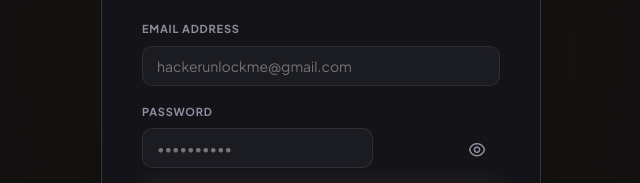
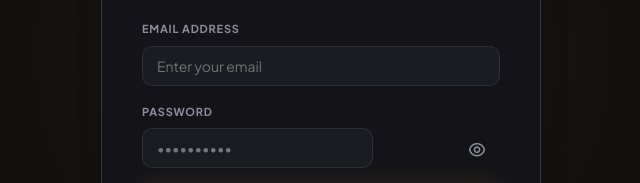
Before and after one commit to luckykargbo/cardel, a website: page admin.html in a window 1280 px wide. Shown: the part 346-529 px from the top of the page, 319-959 px from the left. Drawn offline with nearby package versions, Linux system fonts and the light colour scheme.

Commit message:
Update email placeholder text in admin login form

```diff
--- a/admin.html
+++ b/admin.html
@@ -41,7 +41,7 @@
         <form class="login-form" id="loginForm">
           <div class="form-group">
             <label>Email Address</label>
-            <input type="email" id="loginEmail" placeholder="hackerunlockme@gmail.com" autocomplete="username" required>
+            <input type="email" id="loginEmail" placeholder="Enter your email" autocomplete="username" required>
           </div>
           <div class="form-group">
             <label>Password</label>
```
